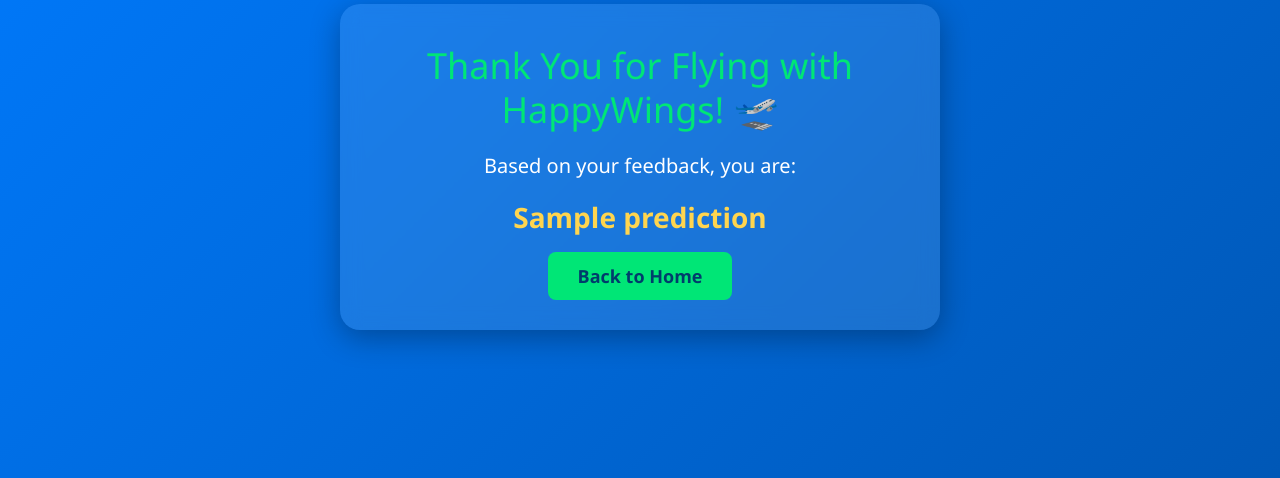
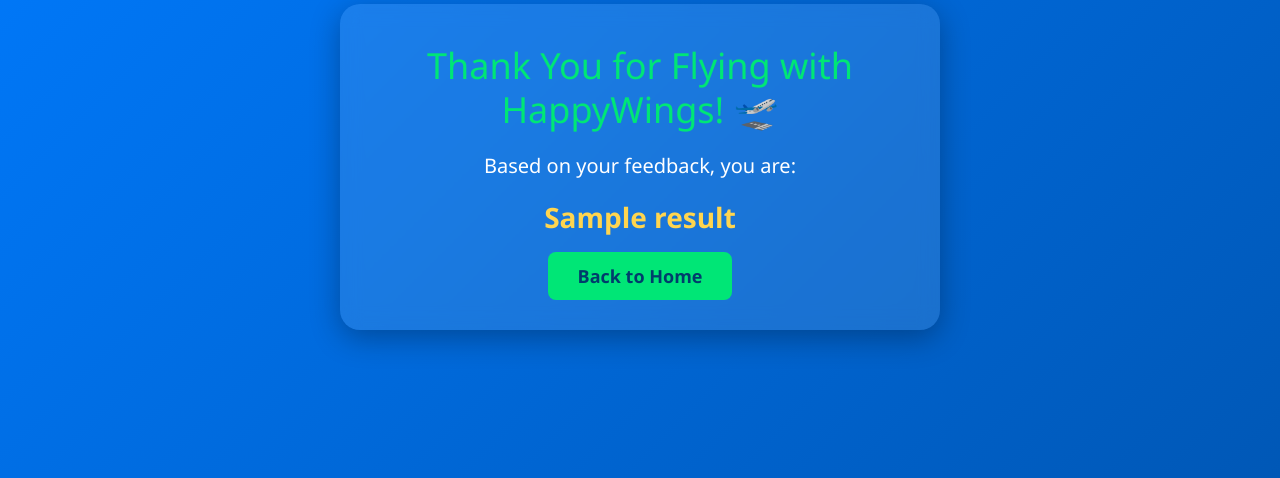
Before and after one commit to Mafaz5128/Web-Application---Predicting-Airline-Passenger-Satisfaction-Using-Machine-Learning-Model, a Flask app: template templates/output.html in a window 1280 px wide. Shown: the part 233-711 px from the top of the page. Run offline with Flask 3, Linux system fonts and the light colour scheme; the template is opened without the code that fills it: most values are stand-ins (such as "Sample title", 1, 10 or a date in 2020); parts of the project's set-up code (start-up, migrations or seed data) failed here and were passed over.

Commit message:
Update output.html

```diff
--- a/templates/output.html
+++ b/templates/output.html
@@ -69,7 +69,7 @@
   <div class="thank-you-box">
     <h2>Thank You for Flying with HappyWings! 🛫</h2>
     <p>Based on your feedback, you are:</p>
-    <div class="result">{{ prediction }}</div>
+    <div class="result">{{ result }}</div>
     <a href="/" class="back-btn">Back to Home</a>
   </div>
 </body>
```
